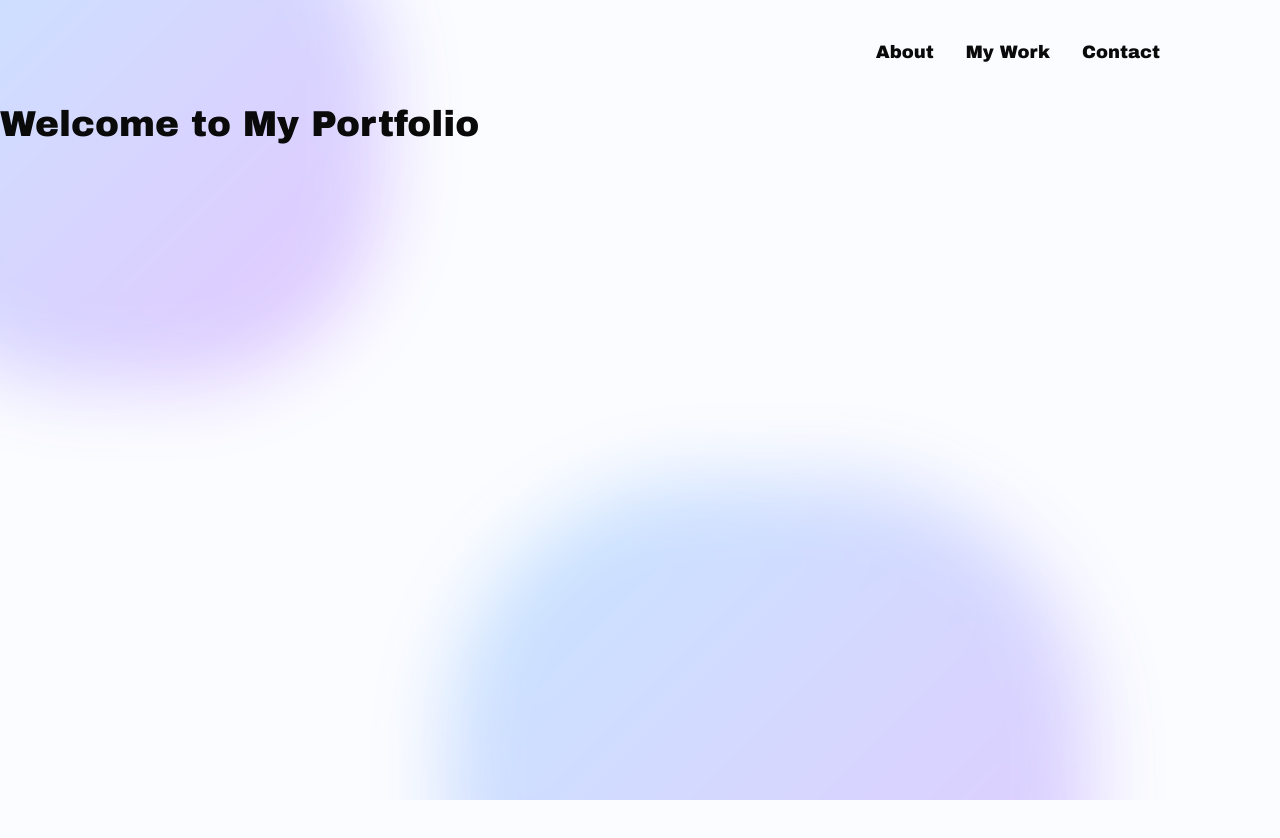
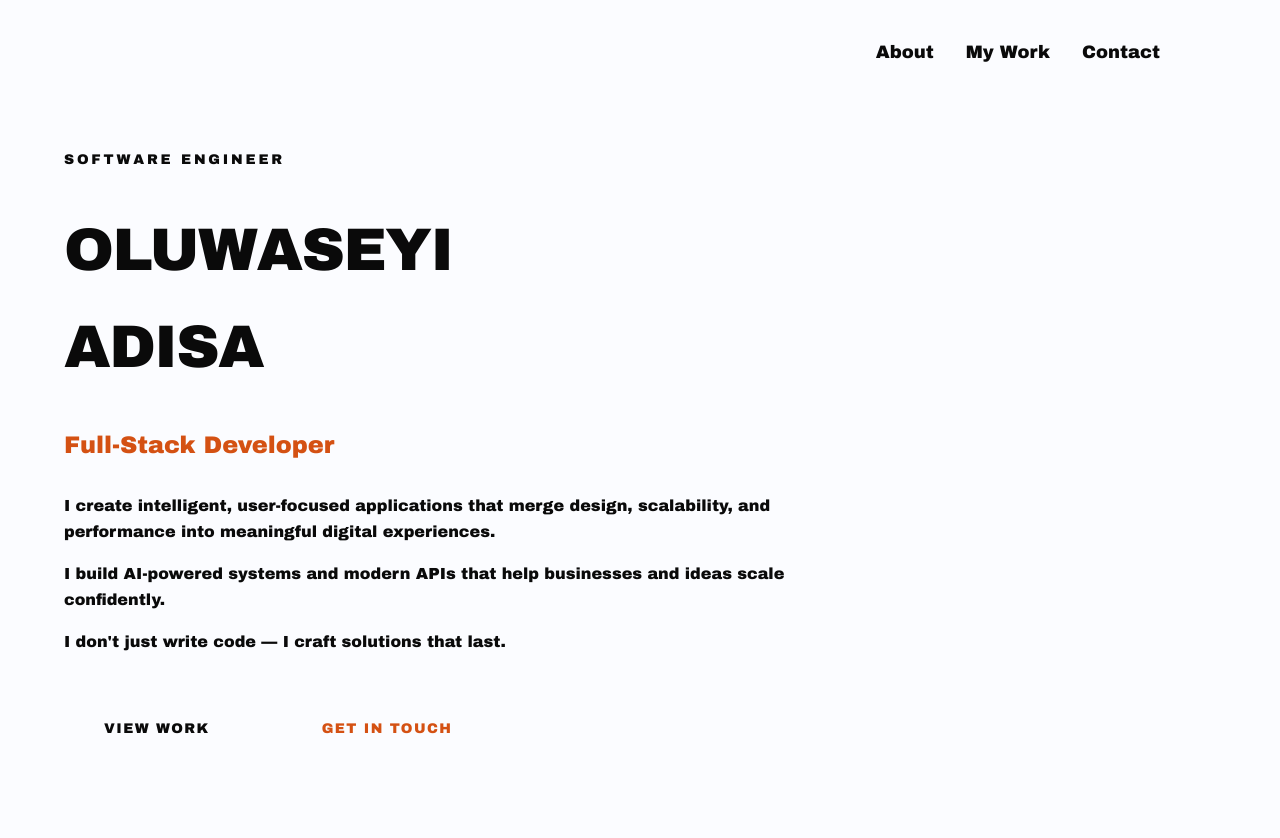
Before and after one commit to seyiadisa/my-portfolio, a Vue app: page / in a window 1280 px wide. Shown: the top 838 px of the page. Built offline with nearby package versions, Linux system fonts and the light colour scheme; some icons are missing.

Commit message:
feat: complete hero section

```diff
--- a/src/components/Hero.vue
+++ b/src/components/Hero.vue
@@ -1,44 +1,146 @@
-<script setup lang="ts"></script>
+<script setup lang="ts">
+import gsap from 'gsap'
+import { onMounted } from 'vue'
+
+onMounted(() => {
+  const tl = gsap.timeline({ defaults: { ease: 'power4.out' } })
+
+  tl.to('#heroLabel', {
+    opacity: 1,
+    y: 0,
+    duration: 1,
+    delay: 0.3,
+  })
+    .to(
+      '#heroTitle',
+      {
+        opacity: 1,
+        y: 0,
+        duration: 1.2,
+        stagger: 0.1,
+      },
+      '-=0.6',
+    )
+    .to(
+      '#cyclingText',
+      {
+        opacity: 1,
+        y: 0,
+        duration: 1,
+      },
+      '-=0.8',
+    )
+    .to(
+      '#staticDescription',
+      {
+        opacity: 1,
+        y: 0,
+        duration: 1,
+      },
+      '-=0.6',
+    )
+    .to(
+      '#ctaContainer',
+      {
+        opacity: 1,
+        y: 0,
+        duration: 1,
+      },
+      '-=0.6',
+    )
+
+  const roles = ['Full-Stack Developer', 'Creative Technologist', 'AI Integration Specialist']
+
+  let currentIndex = 0
+
+  function cycleText() {
+    gsap.to('#cyclingText', {
+      duration: 0.8,
+      opacity: 0,
+      y: -20,
+      ease: 'power2.in',
+      onComplete: () => {
+        currentIndex = (currentIndex + 1) % roles.length
+        gsap.to('#cyclingText', {
+          duration: 0,
+          text: roles[currentIndex],
+          onComplete: () => {
+            gsap.to('#cyclingText', {
+              duration: 0.8,
+              opacity: 1,
+              y: 0,
+              ease: 'power2.out',
+            })
+          },
+        })
+      },
+    })
+  }
+
+  // Start cycling after initial load
+  setTimeout(() => {
+    setInterval(cycleText, 4000) // Change text every 4 seconds
+  }, 3000) // Wait 3 seconds before starting the cycle
+})
+</script>
 
 <template>
-  <div class="bg-effects">
-    <div class="shape shape-1"></div>
-    <div class="shape shape-2"></div>
-  </div>
-  <p class="text-4xl font-bold mb-4">Welcome to My Portfolio</p>
+  <section class="flex flex-1 items-center relative px-4 md:px-16">
+    <div class="max-w-7xl mx-auto w-full">
+      <div id="heroContent" class="w-full">
+        <div id="heroLabel" class="text-sm tracking-[0.2em] uppercase mb-8 font-medium opacity-0">
+          Software Engineer
+        </div>
+
+        <h1
+          id="heroTitle"
+          class="font-display text-3xl md:text-5xl lg:text-6xl leading-relaxed mb-8 tracking-tight opacity-0"
+        >
+          OLUWASEYI<br />ADISA
+        </h1>
+
+        <div
+          id="cyclingText"
+          class="text-lg md:text-xl lg:text-2xl font-display mb-8 opacity-0 text-accent"
+        >
+          Full-Stack Developer
+        </div>
+
+        <div id="staticDescription" class="space-y-4 max-w-3xl mb-12 opacity-0">
+          <p class="leading-relaxed">
+            I create intelligent, user-focused applications that merge design, scalability, and
+            performance into meaningful digital experiences.
+          </p>
+          <p class="leading-relaxed">
+            I build AI-powered systems and modern APIs that help businesses and ideas scale
+            confidently.
+          </p>
+          <p class="leading-relaxed">I don't just write code — I craft solutions that last.</p>
+        </div>
+
+        <div id="ctaContainer" class="flex gap-8 flex-wrap opacity-0">
+          <a
+            href="#projects"
+            class="group relative inline-block px-10 py-4 border-3 lg:border-none font-medium uppercase tracking-widest text-sm transition-all duration-300 overflow-hidden hover:border-accent"
+          >
+            <span class="relative z-10 transition-colors duration-300">View Work</span>
+            <span
+              class="absolute inset-0 bg-accent w-0 group-hover:w-full transition-all duration-300"
+            ></span>
+          </a>
+          <a
+            href="#contact"
+            class="group relative inline-block px-10 py-4 border-3 lg:border-none border-accent text-accent font-medium uppercase tracking-[0.1em] text-sm transition-all duration-300 overflow-hidden"
+          >
+            <span class="relative group-hover:text-foreground z-10 transition-colors duration-300"
+              >Get in Touch</span
+            >
+            <span
+              class="absolute inset-0 bg-accent w-0 group-hover:w-full transition-all duration-300"
+            ></span>
+          </a>
+        </div>
+      </div>
+    </div>
+  </section>
 </template>
-
-<style scoped>
-.bg-effects {
-  position: fixed;
-  inset: 0;
-  z-index: -1;
-  pointer-events: none;
-  overflow: hidden;
-}
-
-.shape {
-  position: absolute;
-  width: 300px;
-  height: 300px;
-  border-radius: 40%;
-  filter: blur(40px);
-  opacity: 0.35;
-  background: linear-gradient(135deg, rgba(0, 153, 255, 0.6), rgba(140, 0, 255, 0.6));
-}
-
-.shape-1 {
-  top: 0%;
-  left: 0%;
-  transform: translate(-25%, -25%);
-  transform-origin: center;
-  width: 32rem;
-  height: 32rem;
-}
-.shape-2 {
-  bottom: -40%;
-  right: 15%;
-  width: 40rem;
-  height: 40rem;
-}
-</style>
```
